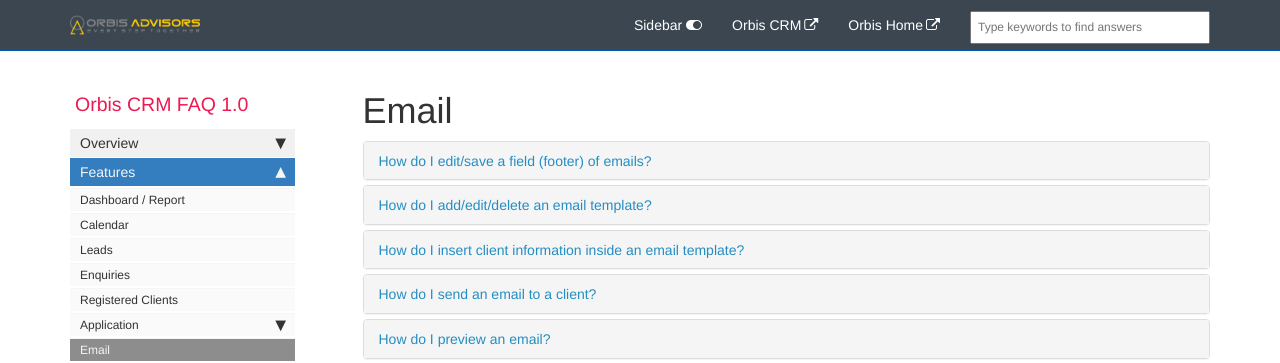
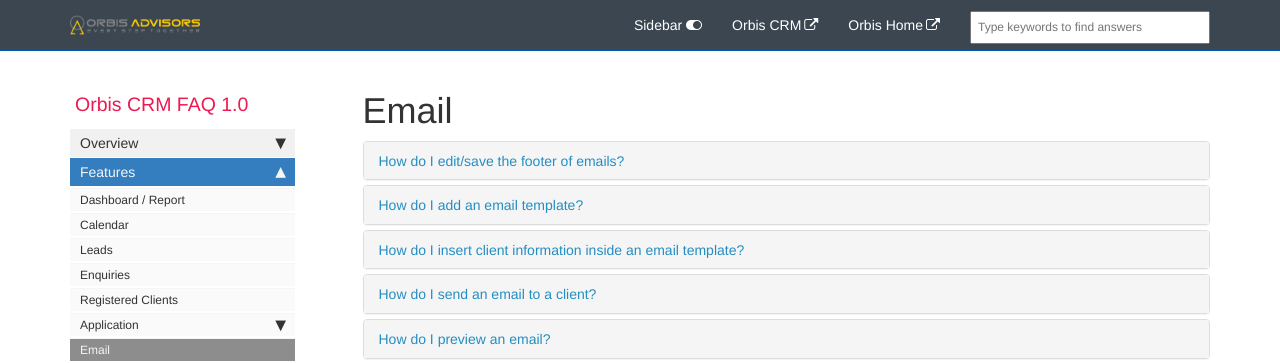
Before and after one commit to ndkhaivn/orbiscrm, a Jekyll site: the page built from pages/orbiscrm.faq/faq.email.md, in a window 1280 px wide. Shown: the top 363 px of the page. Built offline with Jekyll 4.4.1, drawn with Linux system fonts in a browser that asks for light colours; comment, search, counter and statistics services are not loaded.

Commit message:
Answer the questions and add imgs for [email]

```diff
--- a/pages/orbiscrm.faq/faq.email.md
+++ b/pages/orbiscrm.faq/faq.email.md
@@ -11,14 +11,21 @@
     <div class="panel panel-default">
         <div class="panel-heading">
             <h4 class="panel-title">
-                <a class="noCrossRef accordion-toggle" data-toggle="collapse" data-parent="#accordion" href="#how-do-i-edit-save-a-field-footer-of-emails">
-                    How do I edit/save a field (footer) of emails?
+                <a class="noCrossRef accordion-toggle" data-toggle="collapse" data-parent="#accordion" href="#how-do-i-edit-save-the-footer-of-emails">
+                    How do I edit/save the footer of emails?
                 </a>
             </h4>
         </div>
-        <div id="how-do-i-edit-save-a-field-footer-of-emails" class="panel-collapse collapse noCrossRef">
+        <div id="how-do-i-edit-save-the-footer-of-emails" class="panel-collapse collapse noCrossRef">
             <div class="panel-body">
-                To be added...
+                <ol>
+                    <li>Navigate to the【<b>Email Templates</b>】>【<b>Footer Settings</b>】> <b>Orbis Advisors Information</b> section
+                    </li>
+                    <li>Edit the information
+                    </li>
+                    <li>Click the【<b>Save</b>】button
+                    </li>
+                </ol>
             </div>
         </div>
     </div>
@@ -26,14 +33,27 @@
     <div class="panel panel-default">
         <div class="panel-heading">
             <h4 class="panel-title">
-                <a class="noCrossRef accordion-toggle" data-toggle="collapse" data-parent="#accordion" href="#how-do-i-add-edit-delete-an-email-template">
-                How do I add/edit/delete an email template?
+                <a class="noCrossRef accordion-toggle" data-toggle="collapse" data-parent="#accordion" href="#how-do-i-add-an-email-template">
+                How do I add an email template?
                 </a>
             </h4>
         </div>
-        <div id="how-do-i-add-edit-delete-an-email-template" class="panel-collapse collapse noCrossRef">
+        <div id="how-do-i-add-an-email-template" class="panel-collapse collapse noCrossRef">
             <div class="panel-body">
-                To be added...
+                <ol>
+                    <li>Navigate to the【<b>Email Templates</b>】
+                    </li>
+                    <li>Click the【<b>+ New Template</b>】button
+                    </li>
+                    <li>Fill in the <b>Template Title</b>
+                    </li>
+                    <li>Fill in the <b>Email Subject</b>
+                    </li>
+                    <li>Fill in the <b>Email Body</b>
+                    </li>
+                    <li>Click the【<b>Save</b>】button
+                    </li>
+                </ol>
             </div>
         </div>
     </div>
@@ -42,13 +62,21 @@
         <div class="panel-heading">
             <h4 class="panel-title">
                 <a class="noCrossRef accordion-toggle" data-toggle="collapse" data-parent="#accordion" href="#how-do-i-insert-client-information-inside-an-email-template">
-                How do I insert client information inside an email template?
+                    How do I insert client information inside an email template?
                 </a>
             </h4>
         </div>
         <div id="how-do-i-insert-client-information-inside-an-email-template" class="panel-collapse collapse noCrossRef">
             <div class="panel-body">
-                To be added...
+                <ol>
+                    <li>When you are adding or editing an email template.
+                    </li>
+                    <li>Insert the <b>First Name</b> or <b>Last Name</b> by corresponding button when you fill in the email subject or body
+                    </li>
+                    <li>E.g. Insert in the email subject<br>
+                        <img src="images/email/email_subject.png" alt="email_subject.png" style="width: 100%">
+                    </li>
+                </ol>
             </div>
         </div>
     </div>
@@ -57,13 +85,24 @@
         <div class="panel-heading">
             <h4 class="panel-title">
                 <a class="noCrossRef accordion-toggle" data-toggle="collapse" data-parent="#accordion" href="#how-do-i-send-an-email-to-a-client">
-                How do I send an email to a client?
+                    How do I send an email to a client?
                 </a>
             </h4>
         </div>
         <div id="how-do-i-send-an-email-to-a-client" class="panel-collapse collapse noCrossRef">
             <div class="panel-body">
-                To be added...
+                <ol>
+                    <li>Navigate to the【<b>Email Templates</b>】
+                    </li>
+                    <li>Click【Send】<img src="images/email/email_send_btn.png" alt="email_send_btn.png" style="width: 5%">button
+                    </li>
+                    <li>Type(or Search) the client email address in <b>To</b> section
+                    </li>
+                    <li>Click【Preview】<img src="images/email/email_preview_btn.png" alt="email_preview_btn.png" style="width: 5%"> button to confirm the content
+                    </li>
+                    <li>Click【Send】button
+                    </li>
+                </ol>
             </div>
         </div>
     </div>
@@ -72,13 +111,21 @@
         <div class="panel-heading">
             <h4 class="panel-title">
                 <a class="noCrossRef accordion-toggle" data-toggle="collapse" data-parent="#accordion" href="#how-do-i-preview-an-email">
-                How do I preview an email?
+                    How do I preview an email?
                 </a>
             </h4>
         </div>
         <div id="how-do-i-preview-an-email" class="panel-collapse collapse noCrossRef">
             <div class="panel-body">
-                To be added...
+                <ol>
+                    <li>Navigate to the【<b>Email Templates</b>】
+                    </li>
+                    <li>Click【Preview】<img src="images/email/email_preview_btn.png" alt="email_preview_btn.png" style="width: 5%"> button
+                    </li>
+                    <li>Example Preview shows in a new browser tab<br>
+                    <img src="images/email/email-preview.png" alt="email-preview.png" style="width: 50%">
+                    </li>
+                </ol>
             </div>
         </div>
     </div>
```
Also changed, not shown: other parts of pages/orbiscrm.faq/faq.email.md (+1 -1 lines), images/email/email-preview.png (added), images/email/email_preview_btn.png (added), images/email/email_send_btn.png (added), images/email/email_subject.png (added).
